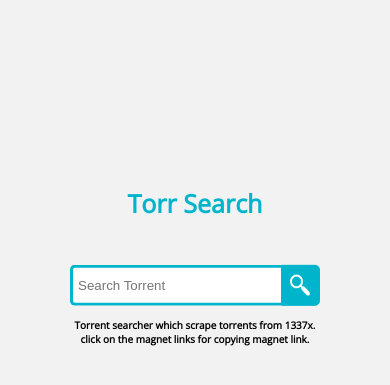
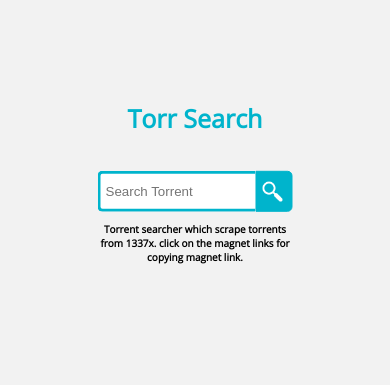
Before and after one commit to dwivedi-ritik/torrent-scrapper, a Flask app: page / in a window 390 px wide. Shown: the top 385 px of the page. Run offline with Flask 2, Linux system fonts and the light colour scheme.

Commit message:
made more resposive

```diff
--- a/static/style.css
+++ b/static/style.css
@@ -87,7 +87,7 @@
   margin-top: 15px;
   display: flex;
   align-items: center;
-  justify-content: space-around;
+  justify-content: space-evenly;
   transform: translateX(-50%);
   font-size: 12px;
   width: 650px;
@@ -129,12 +129,16 @@
 
 @media screen and (max-width: 700px){
   .up h1{
-    top: 20%;
+    top: 10%;
     font-size: 25px;
   }
   .wrap {
-    width: 250px;
-    top:40%;
+    top: 30%;
+    width: auto;
+  }
+
+  .res {
+    top: 45%;
   }
   .tor {
     font-size: 8px;
```
